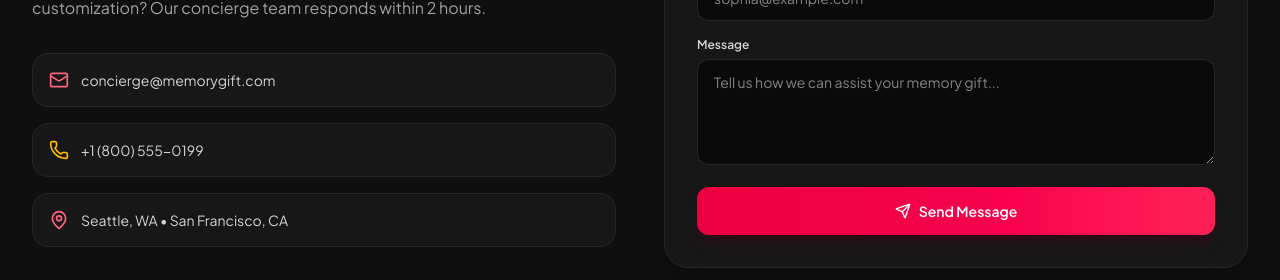
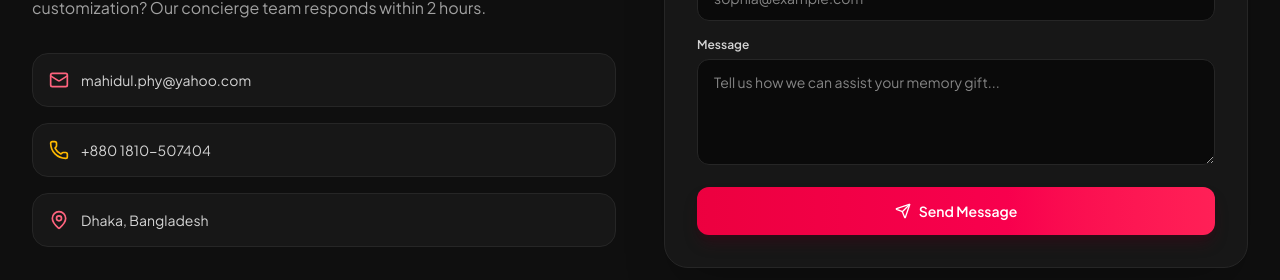
Before and after one commit to mahidulphy/new-backend-tamim, a React (Vite) app: page / in a window 1280 px wide. Shown: the part 5294-5574 px from the top of the page. Built offline with nearby package versions, Linux system fonts and the light colour scheme; no server answers.

Commit message:
Update contact information in ContactSection

```diff
--- a/src/components/landing/ContactSection.tsx
+++ b/src/components/landing/ContactSection.tsx
@@ -47,15 +47,15 @@ export const ContactSection: React.FC = () => {
           <div className="space-y-4 text-sm text-neutral-300">
             <div className="flex items-center gap-3 p-4 rounded-2xl bg-neutral-900 border border-neutral-800">
               <Mail className="w-5 h-5 text-rose-400 shrink-0" />
-              <span>{settings.supportEmail}</span>
+              <span>mahidul.phy@yahoo.com</span>
             </div>
             <div className="flex items-center gap-3 p-4 rounded-2xl bg-neutral-900 border border-neutral-800">
               <Phone className="w-5 h-5 text-amber-400 shrink-0" />
-              <span>{settings.phone || '+1 (800) 555-0199'}</span>
+              <span>+880 1810-507404</span>
             </div>
             <div className="flex items-center gap-3 p-4 rounded-2xl bg-neutral-900 border border-neutral-800">
               <MapPin className="w-5 h-5 text-rose-400 shrink-0" />
-              <span>{settings.city ? `${settings.city}${settings.address ? ` • ${settings.address}` : ''}` : 'Seattle, WA • San Francisco, CA'}</span>
+              <span>Dhaka, Bangladesh</span>
             </div>
           </div>
         </div>
```
